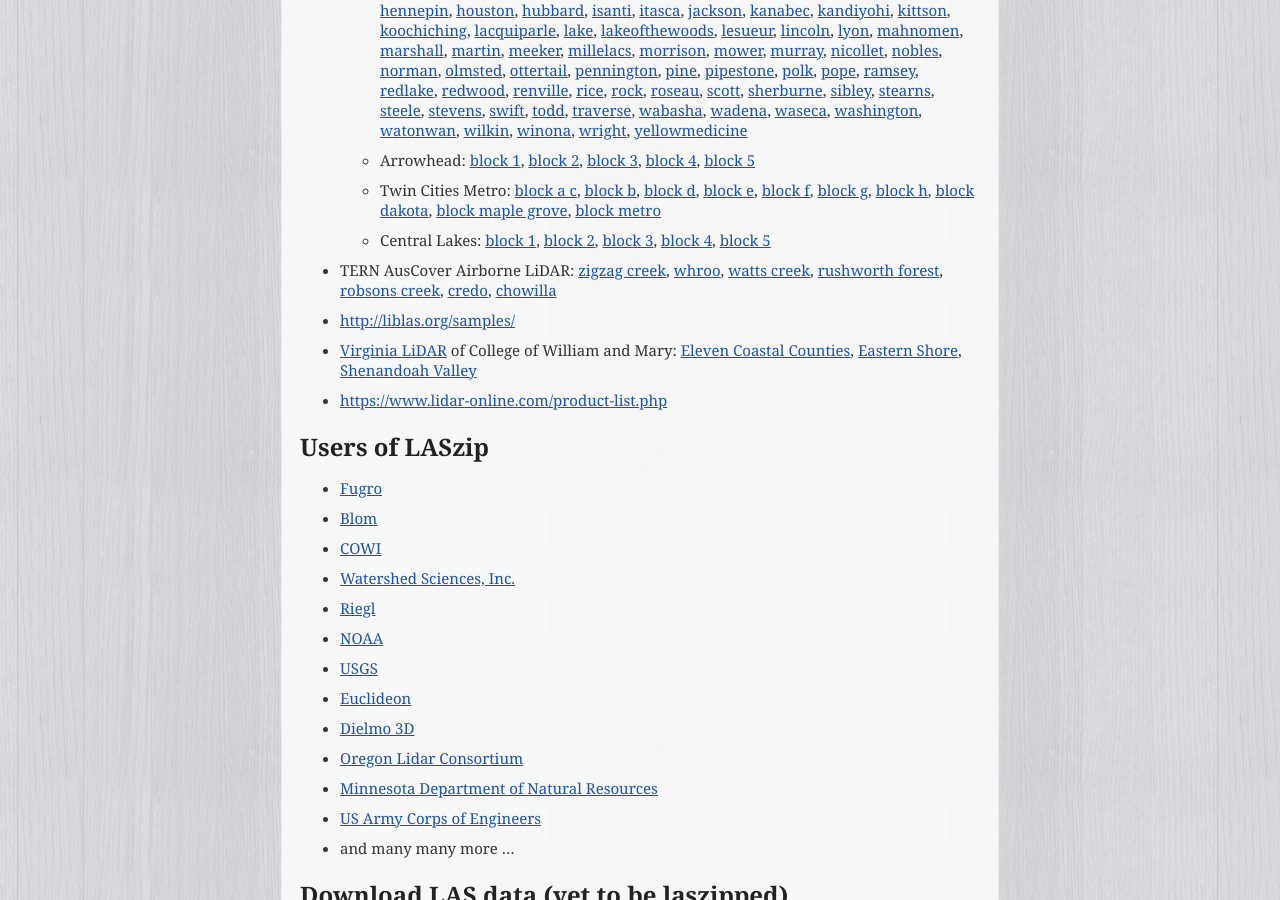
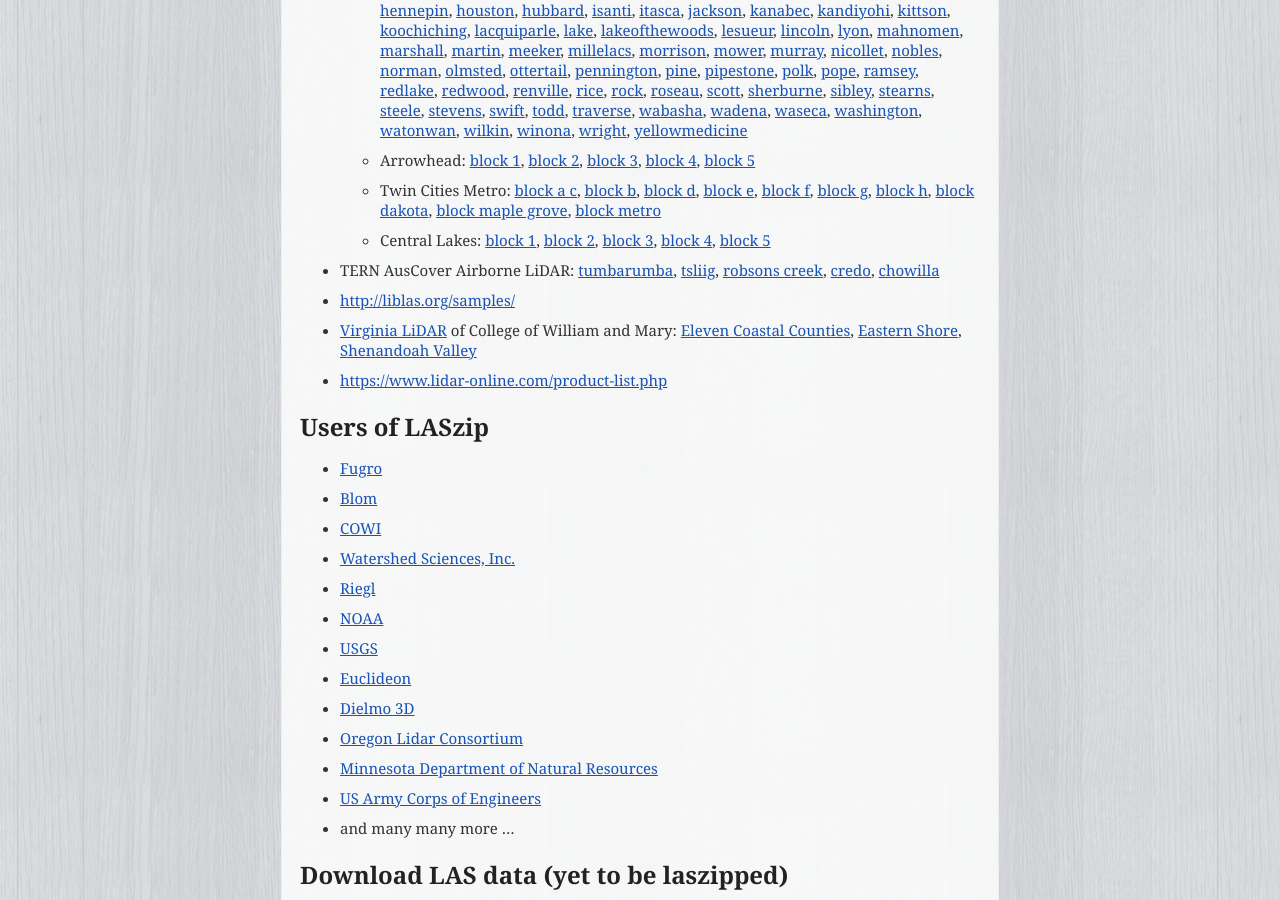
Before and after one commit to LASzip/LASzip, a Sphinx documentation site: the page built from docs/source/index.rst, in a window 1280 px wide and 900 px high, scrolled down 3226 px. Built offline with Sphinx 7.4.7, drawn with Linux system fonts in a browser that asks for light colours.

Commit message:
update AusCover Airborne LiDAR

```diff
--- a/docs/source/index.rst
+++ b/docs/source/index.rst
@@ -160,7 +160,7 @@
 
   * Central Lakes: `block 1 <ftp://ftp.lmic.state.mn.us/pub/data/elevation/lidar/projects/central_lakes/block_1/laz/>`_, `block 2 <ftp://ftp.lmic.state.mn.us/pub/data/elevation/lidar/projects/central_lakes/block_2/laz/>`_, `block 3 <ftp://ftp.lmic.state.mn.us/pub/data/elevation/lidar/projects/central_lakes/block_3/laz/>`_, `block 4 <ftp://ftp.lmic.state.mn.us/pub/data/elevation/lidar/projects/central_lakes/block_4/laz/>`_, `block 5 <ftp://ftp.lmic.state.mn.us/pub/data/elevation/lidar/projects/central_lakes/block_5/laz/>`_
 
-* TERN AusCover Airborne LiDAR: `zigzag creek <http://tern-auscover.science.uq.edu.au/thredds/catalog/auscover/field_and_airborne_datasets/airborne/lidar/zigzag_creek/catalog.html>`_, `whroo <http://tern-auscover.science.uq.edu.au/thredds/catalog/auscover/field_and_airborne_datasets/airborne/lidar/whroo/catalog.html>`_, `watts creek <http://tern-auscover.science.uq.edu.au/thredds/catalog/auscover/field_and_airborne_datasets/airborne/lidar/watts_creek/catalog.html>`_, `rushworth forest <http://tern-auscover.science.uq.edu.au/thredds/catalog/auscover/field_and_airborne_datasets/airborne/lidar/rushworth_forest/catalog.html>`_, `robsons creek <http://tern-auscover.science.uq.edu.au/thredds/catalog/auscover/field_and_airborne_datasets/airborne/lidar/robsons_creek/catalog.html>`_, `credo <http://tern-auscover.science.uq.edu.au/thredds/catalog/auscover/field_and_airborne_datasets/airborne/lidar/credo/catalog.html>`_, `chowilla <http://tern-auscover.science.uq.edu.au/thredds/catalog/auscover/field_and_airborne_datasets/airborne/lidar/chowilla/catalog.html>`_
+* TERN AusCover Airborne LiDAR: `tumbarumba <http://tern-auscover.science.uq.edu.au/thredds/catalog/auscover/field_and_airborne_datasets/airborne/lidar/tumbarumba/catalog.html>`_, `tsliig <http://tern-auscover.science.uq.edu.au/thredds/catalog/auscover/field_and_airborne_datasets/airborne/lidar/tsliig/catalog.html>`_, `robsons creek <http://tern-auscover.science.uq.edu.au/thredds/catalog/auscover/field_and_airborne_datasets/airborne/lidar/robsons_creek/catalog.html>`_, `credo <http://tern-auscover.science.uq.edu.au/thredds/catalog/auscover/field_and_airborne_datasets/airborne/lidar/credo/catalog.html>`_, `chowilla <http://tern-auscover.science.uq.edu.au/thredds/catalog/auscover/field_and_airborne_datasets/airborne/lidar/chowilla/catalog.html>`_
 
 * http://liblas.org/samples/
 * `Virginia LiDAR <http://www.wm.edu/as/cga/Data%20Services/VALIDAR/index.php>`_ of College of William and Mary: `Eleven Coastal Counties <http://gisfiles.wm.edu/files/lidar/a11county/LAZ/>`_, `Eastern Shore <http://gisfiles.wm.edu/files/lidar/ESLiDAR/LiDAR_ClassifiedPointCloud/>`_, `Shenandoah Valley <http://gisfiles.wm.edu/files/lidar/SV/laz/>`_
```
